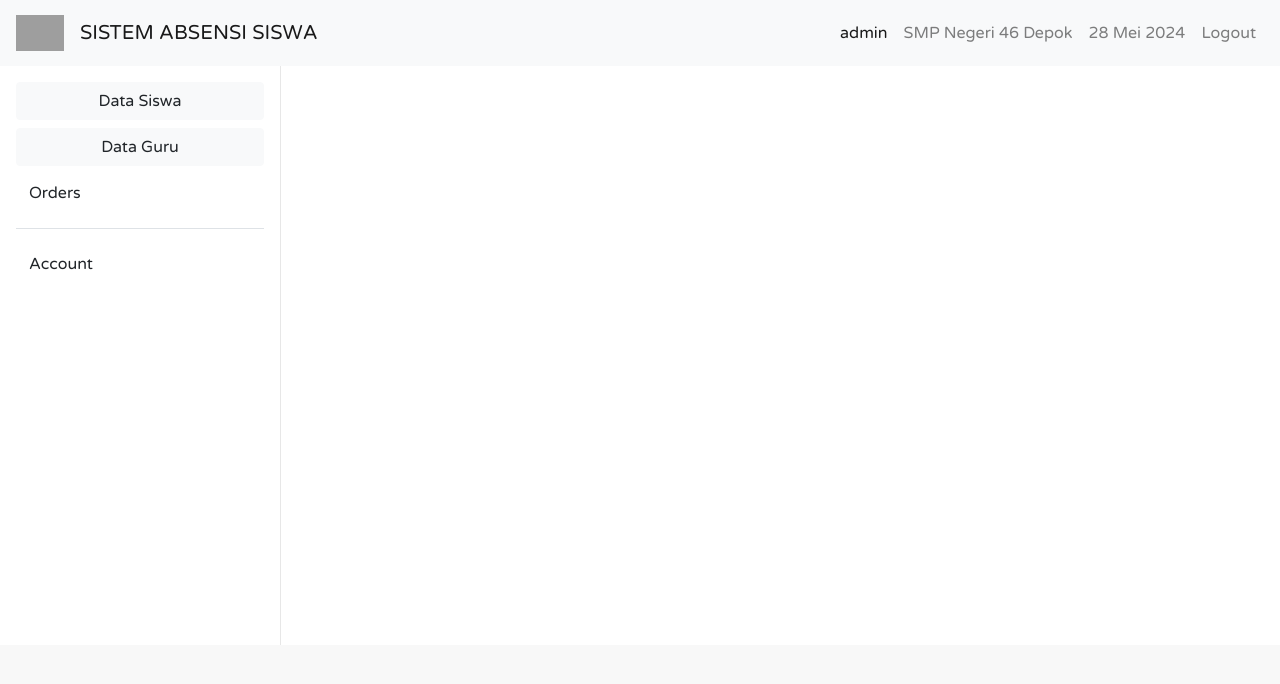
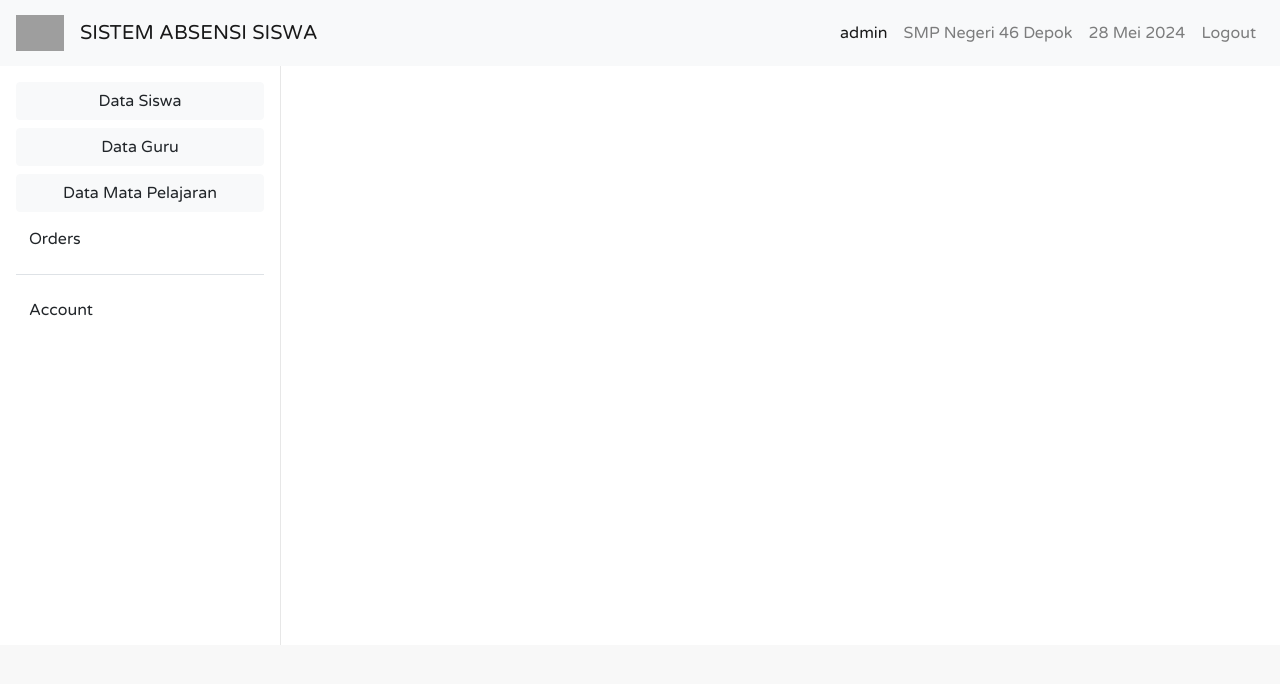
Before and after one commit to alaikhaikal951/sistem-absensi-sekolah, a PHP site: page /tcpdf/media.php?module=2 in a window 1280 px wide. Shown: the top 684 px of the page. Run offline with PHP 8.4, Linux system fonts and the light colour scheme; a user stored in the database is signed in; data comes from the database, SQL or seed files in the repository; some web fonts are replaced; grey boxes are pictures that could not be loaded.

Commit message:
feat: add mata pelajaran button and pages

```diff
--- a/media.php
+++ b/media.php
@@ -170,6 +170,17 @@ if (!empty($_SESSION['nama'])) {
                                 </ul>
                             </div>
                         </li>
+                        <li class="mb-2">
+                            <button class="btn btn-light rounded collapsed w-100" data-toggle="collapse" data-target="#data-pelajaran-collapse" aria-expanded="false">
+                                Data Mata Pelajaran
+                            </button>
+                            <div class="collapse mt-2 ml-3" id="data-pelajaran-collapse">
+                                <ul class="btn-toggle-nav list-unstyled fw-normal pb-1 small">
+                                    <li><a href="media.php?module=input_pelajaran&act=input" class="link-dark rounded mb-3">Input Data</a></li>
+                                    <li><a href="media.php?module=mata_pelajaran" class="link-dark rounded">Lihat Data</a></li>
+                                </ul>
+                            </div>
+                        </li>
 
                     <?php } ?>
 
```
